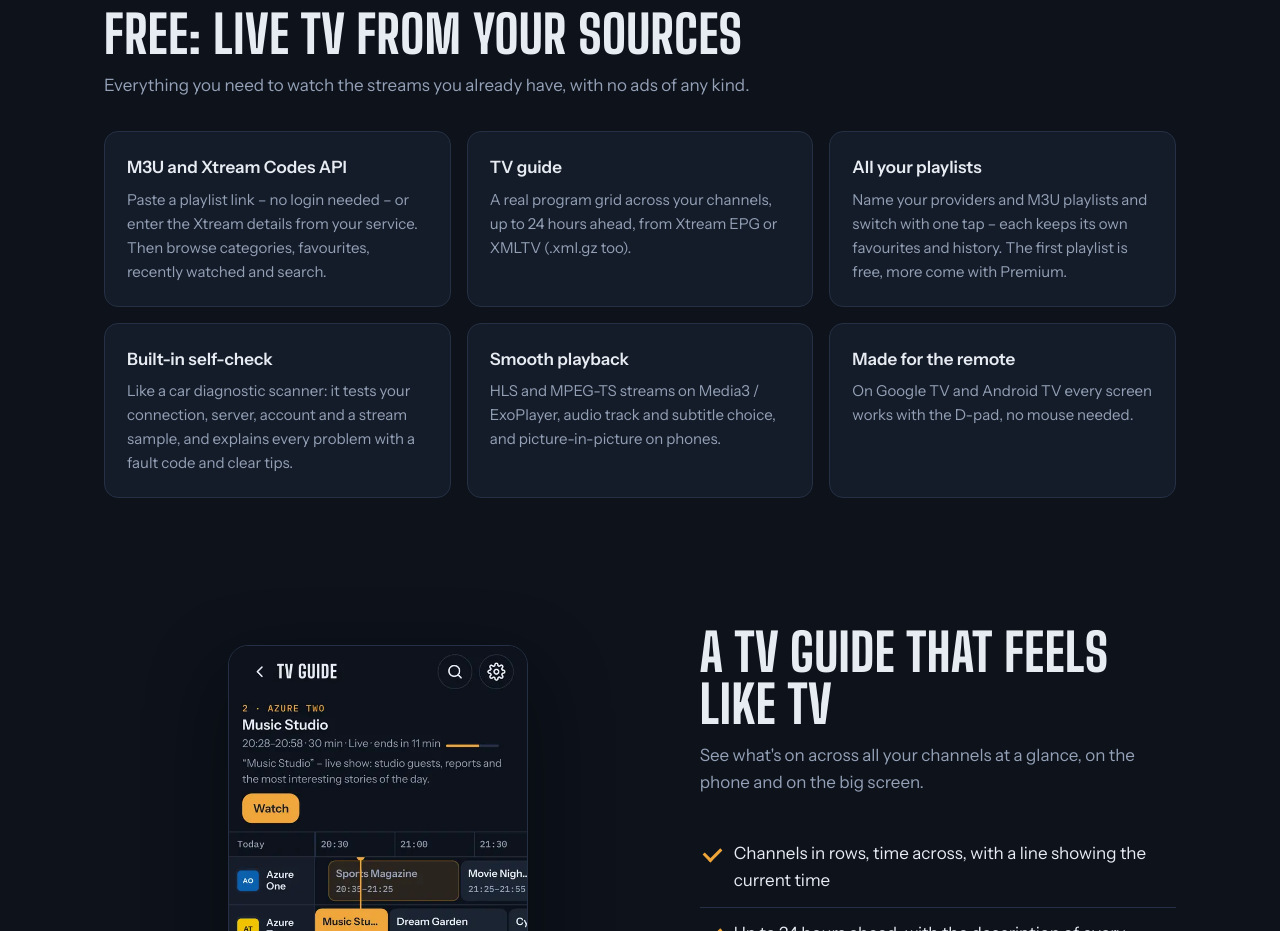
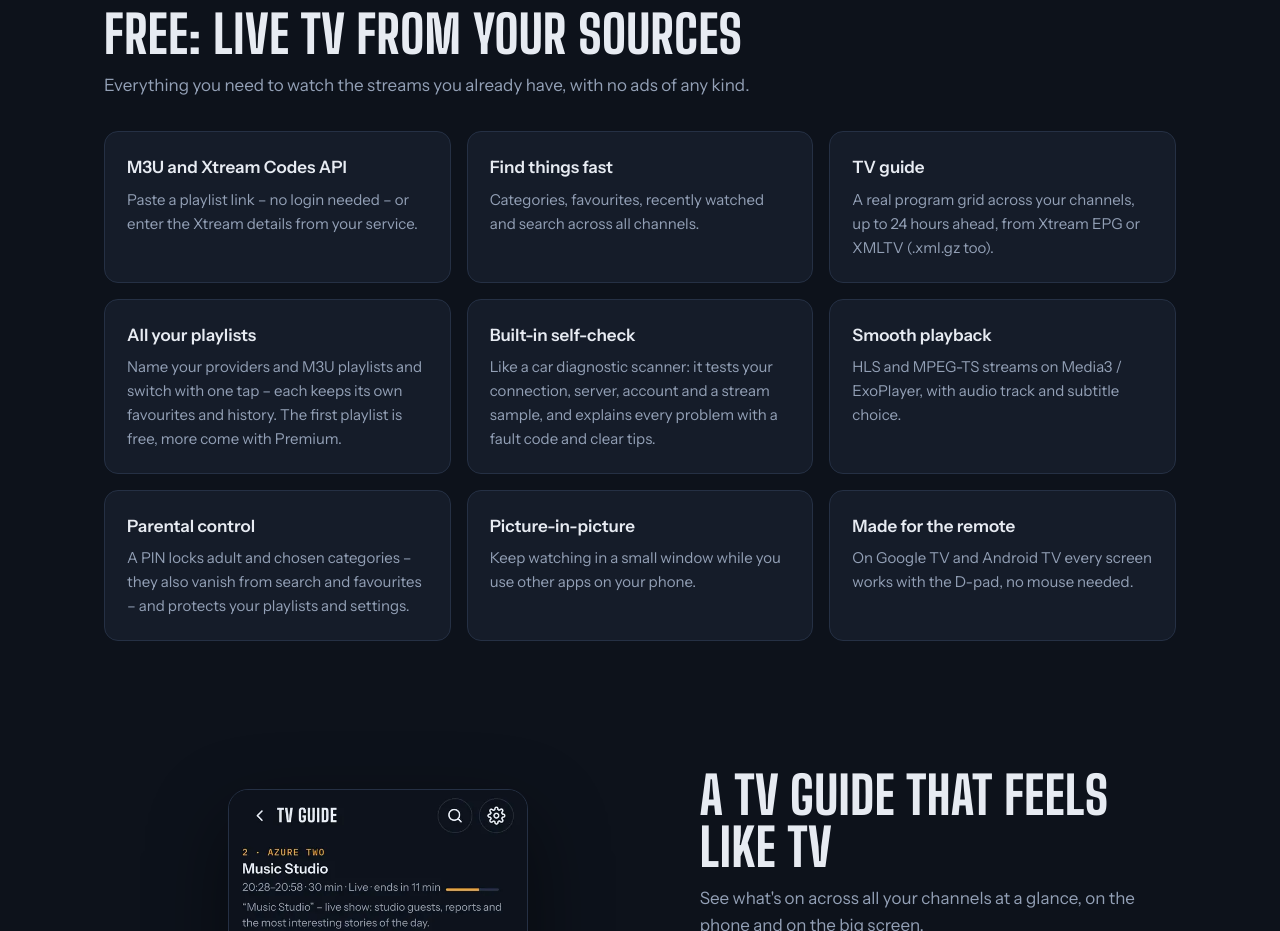
Before and after one commit to surf-iptv/site, a plain HTML site: page index.html in a window 1280 px wide. Shown: the part 900-1831 px from the top of the page. Drawn offline with Linux system fonts and the light colour scheme.

Commit message:
Kontrola rodzicielska na stronie i w polityce prywatności
Co-Authored-By: Claude Opus 5.5 <noreply@anthropic.com>
Claude-Session: https://claude.ai/code/session_018uVMYJmemNefUsepzF74aB

```diff
--- a/index.html
+++ b/index.html
@@ -52,11 +52,14 @@
       <h2>Free: live TV from your sources</h2>
       <p class="sub">Everything you need to watch the streams you already have, with no ads of any kind.</p>
       <div class="grid">
-        <div class="card"><h3>M3U and Xtream Codes API</h3><p>Paste a playlist link – no login needed – or enter the Xtream details from your service. Then browse categories, favourites, recently watched and search.</p></div>
+        <div class="card"><h3>M3U and Xtream Codes API</h3><p>Paste a playlist link – no login needed – or enter the Xtream details from your service.</p></div>
+        <div class="card"><h3>Find things fast</h3><p>Categories, favourites, recently watched and search across all channels.</p></div>
         <div class="card"><h3>TV guide</h3><p>A real program grid across your channels, up to 24 hours ahead, from Xtream EPG or XMLTV (.xml.gz too).</p></div>
         <div class="card"><h3>All your playlists</h3><p>Name your providers and M3U playlists and switch with one tap – each keeps its own favourites and history. The first playlist is free, more come with Premium.</p></div>
         <div class="card"><h3>Built-in self-check</h3><p>Like a car diagnostic scanner: it tests your connection, server, account and a stream sample, and explains every problem with a fault code and clear tips.</p></div>
-        <div class="card"><h3>Smooth playback</h3><p>HLS and MPEG-TS streams on Media3 / ExoPlayer, audio track and subtitle choice, and picture-in-picture on phones.</p></div>
+        <div class="card"><h3>Smooth playback</h3><p>HLS and MPEG-TS streams on Media3 / ExoPlayer, with audio track and subtitle choice.</p></div>
+        <div class="card"><h3>Parental control</h3><p>A PIN locks adult and chosen categories – they also vanish from search and favourites – and protects your playlists and settings.</p></div>
+        <div class="card"><h3>Picture-in-picture</h3><p>Keep watching in a small window while you use other apps on your phone.</p></div>
         <div class="card"><h3>Made for the remote</h3><p>On Google TV and Android TV every screen works with the D-pad, no mouse needed.</p></div>
       </div>
     </div>
```
Also changed, not shown: privacy/index.html (+2 -2 lines).
